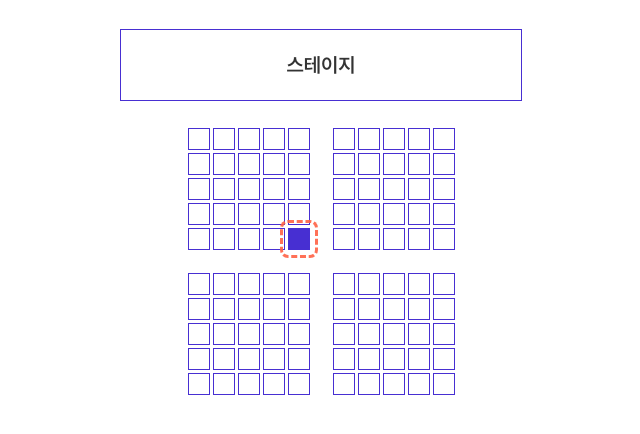
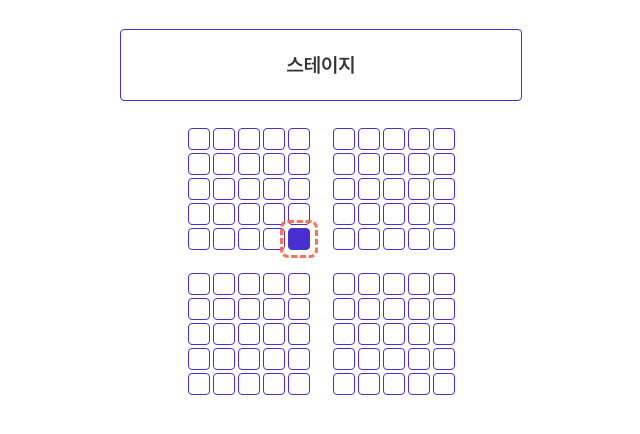
Before and after one commit to Easy-Ti-cket/easy-ticket, a React (Vite) app: page / in a window 1280 px wide. Shown: the top 434 px of the page, without its empty margins (29-669 px from the left). Built offline with nearby package versions, Linux system fonts and the light colour scheme.

Commit message:
style: border-radius 추가

```diff
--- a/src/components/seatChart/SeatChart.jsx
+++ b/src/components/seatChart/SeatChart.jsx
@@ -17,6 +17,7 @@ const Stage = styled.div`
   width: 400px;
   min-height: 70px;
   border: 1px solid var(--key-color);
+  border-radius: 4px;
   margin: 5px;
   align-items: center;
   justify-content: center;
--- a/src/components/seatChart/seatGrid/Seat.jsx
+++ b/src/components/seatChart/seatGrid/Seat.jsx
@@ -6,6 +6,7 @@ const SeatDiv = styled.div`
   width: 20px;
   height: 20px;
   border: 1px solid var(--key-color);
+  border-radius: 4px;
   background-color: ${(props) => props.$isallowed && "var(--key-color)"};
   cursor: ${(props) => props.$isallowed && "pointer"};
 `;
```
